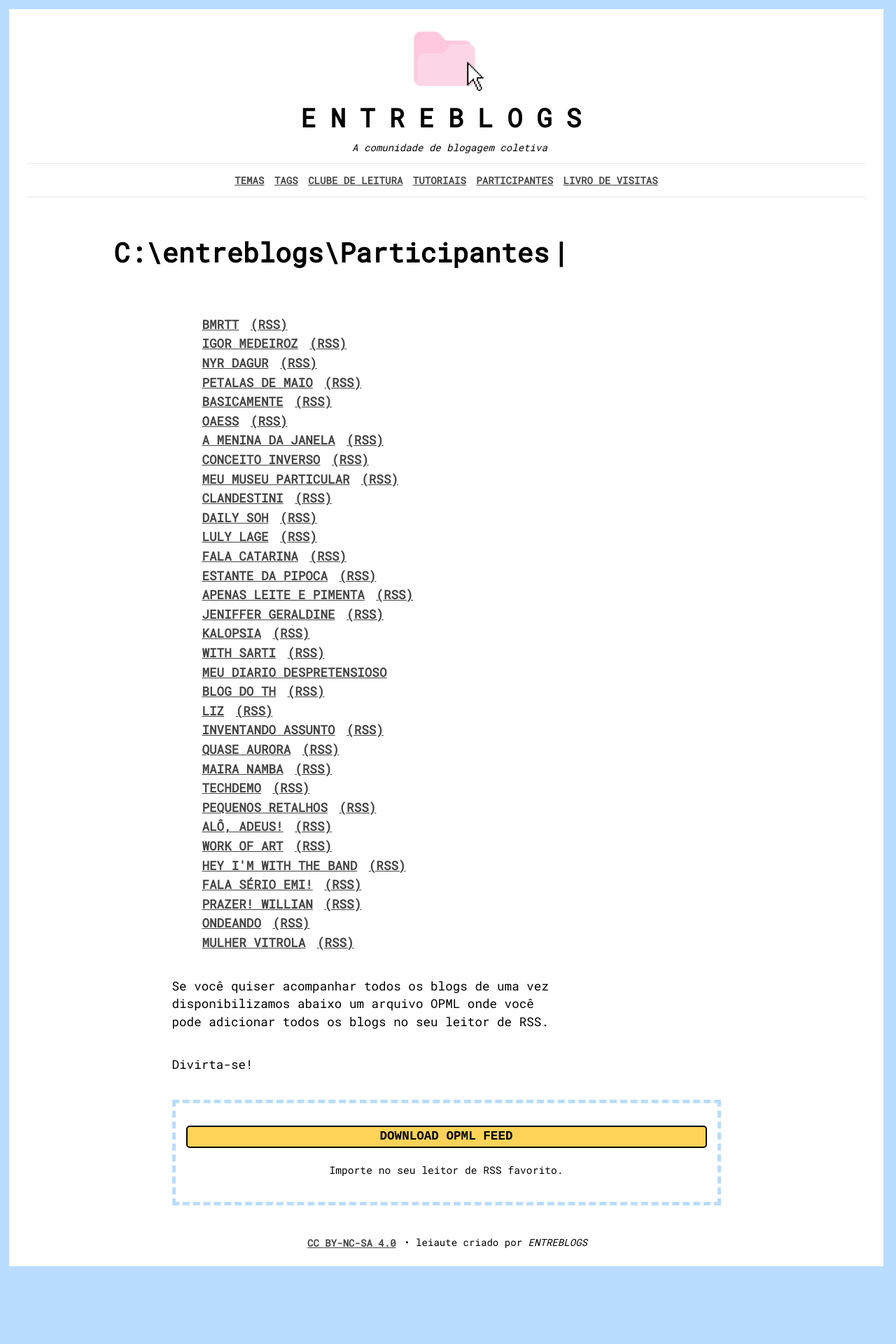
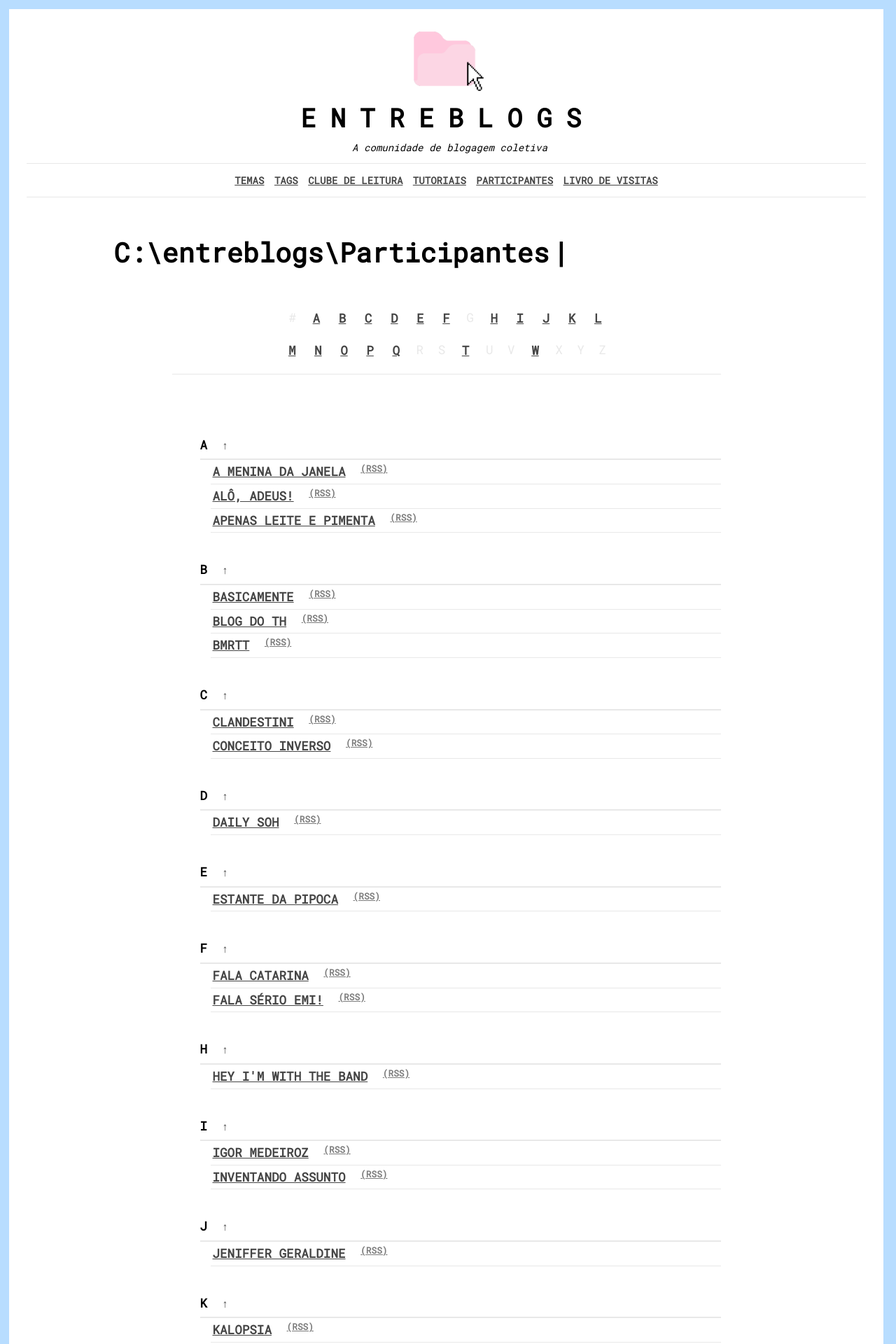
Before and after one commit to bamoretti/entreblogs, a Jekyll site: the page built from participantes.md, in a window 1280 px wide. Shown: the top 1920 px of the page at 70% size. Built offline with Jekyll 4.4.1, drawn with Linux system fonts in a browser that asks for light colours; nearby versions of some CDN libraries; comment, search, counter and statistics services are not loaded; before the commit the page ends 1822 px from its top, so only the background shows below that; some of the changed text lies outside the part shown.

Commit message:
att participantes.md
Refizemos a página de participantes com link alfabético e organização alfabética.

```diff
--- a/_data/livro-de-visitas.yml
+++ b/_data/livro-de-visitas.yml
@@ -1,3 +1,9 @@
+- nome: "TH"
+  site: "https://blogdoth.com.br"
+  data: "17/02/2026"
+  mensagem: |
+    Que lindo que ficou! Parabéns Igor e Bárbara pelo trabalho.
+
 - nome: "Aline Codonho"
   site: "https://inventandoassunto.com"
   data: "16/02/2026"
--- a/_data/participantes.yml
+++ b/_data/participantes.yml
@@ -129,3 +129,7 @@
 - nome: "MULHER VITROLA"
   url: "https://mulhervitrola.com.br/blog/"
   feed: "https://mulhervitrola.com.br/feed/"
+
+- nome: "O (EU) NÃO OBSTANTE"
+  url: "https://oeunaoobstante.bearblog.dev/"
+  feed: "https://oeunaoobstante.bearblog.dev/feed/"
--- a/assets/styles.css
+++ b/assets/styles.css
@@ -138,6 +138,7 @@ main {
 }
 /* -- FINAL Gracinha do cursor piscando -- */
 
+/* -- INÍCIO estilos de tírulos -- */
 h1 { /* ENTREBLOGS */
  font-size: clamp(1.5rem, 3vw, 2.3rem); /* 24–30px */
  font-weight: 700;
@@ -181,7 +182,7 @@ h4 { /* Títulos de postagem e outros títulos de página */
  margin-top: 3rem; /* 10px */
  margin-bottom: 0.63rem; /* 10px */
 }
-/* FINAL dos Estilos de títulos */
+/* -- FINAL estilos de tírulos -- */
 
 /* INÍCIO estilos de citação */
 blockquote {
@@ -217,7 +218,7 @@ blockquote {
 }
 /* FINAL estilos de citação */
 
-/* INÍCIO estilos LISTAS */
+/* INÍCIO estilos LISTAS para os participantes de temas, TAGS e leituras */
 .link-temas {
  display: grid;
  grid-template-columns: repeat(2, 1fr);
@@ -312,7 +313,7 @@ blockquote {
  font-family: var(--fonte-geral);
 }
 /* FINAL estilos LISTA DOS LIVROS */
-/* FINAL estilos LISTAS */
+/* FINAL estilos LISTAS para os participantes de temas, TAGS e leituras */
 
 /* INÍCIO estilos LINKS */
 a:link,
@@ -380,6 +381,10 @@ figcaption {
  margin-top: 10px;       /* Espaço entre a capa e o texto */
  height: auto;
  display: block;
+}
+
+ul {
+ list-style: none;
 }
 /* FINAL estilos gerais */
 
@@ -461,7 +466,7 @@ pre {
 }
 /* FINAL do formulario */
 
-/* FINAL de Código para selos */
+/* INÍCIO de Código para selos */
 .bloco-lateral {
   display: flex;
   flex-direction: row; /* Coloca um ao lado do outro */
@@ -545,12 +550,11 @@ pre {
   display: inline-block;
   padding: 10px 20px;
   background-color: var(--cor-destaque); /* Amarelo */
-  color: #000 !important;    /* Texto preto para contraste */
+  color: var(--cor-texto) !important;    /* Texto preto para contraste */
   text-decoration: none;
   font-family: 'Courier New', Courier, monospace;
   font-weight: bold;
-  border: 2px solid #000;
-
+  border: 2px solid var(--cor-texto);
   transition: all 0.2s;
 }
 
@@ -560,6 +564,49 @@ pre {
   background-color: var(--cor-destaque);
 }
 /* Final botão de download OPML */
+
+/* INÍCIO estilos LISTAS para os participantes de temas, TAGS e leituras */
+.indice-alfabetico{
+ margin-bottom: 30px;
+ text-align: center;
+ font-family: var(--fonte-geral);
+ border-bottom: 1px solid var(--cor-linha);
+ padding-bottom: 10px;
+ line-height: 2.5;
+}
+
+.link-indice {
+ font-weight: bold;
+ margin: 0 5px;
+}
+
+.link-nao-indice {
+margin: 0 5px;
+color: var(--cor-linha);
+cursor: default;
+font-weight: normal;
+}
+
+.seta-topo {
+ text-decoration: none;
+ font-size: 0.95rem;
+ margin-left: 8px;
+}
+
+.blog-letra {
+margin-top: 40px;
+font-weight: bold;
+border-bottom: 2px solid var(--cor-linha);
+font-family: var(--fonte-geral);
+color: var(--cor-texto);
+padding-bottom: 5px;
+}
+
+.blog-rss {
+font-size: 0.8rem;
+opacity: 0.7;
+margin-left: 5px;
+}
 
 /* Ajustes para telas menores */
 @media only screen and (max-width: 40rem) {
--- a/participantes.md
+++ b/participantes.md
@@ -4,18 +4,63 @@ title: Participantes
 description: Listagem dos blogs participantes da comunidade.
 ---
 
-<ul style="list-style:none;">
-  {% for blog in site.data.participantes %}
-    <li>
-      <a href="{{ blog.url }}">{{ blog.nome }}</a>
-      {% if blog.feed != "" %}
-        <a href="{{ blog.feed }}" title="Feed RSS"> (RSS)</a>
+{% assign participantes_ordenados = site.data.participantes | sort: "nome" %}
+
+<div id="topo" class="indice-alfabetico">
+
+  {% comment %} Captura as letras existentes de forma mais segura {% endcomment %}
+  {% assign letras_existentes = "" %}
+  {% for blog in participantes_ordenados %}
+    {% assign primeira = blog.nome | slice: 0 | upcase %}
+    {% assign alfabeto_string = "ABCDEFGHIJKLMNOPQRSTUVWXYZ" %}
+
+    {% if alfabeto_string contains primeira %}
+      {% assign letras_existentes = letras_existentes | append: primeira | append: "," %}
+    {% else %}
+      {% assign letras_existentes = letras_existentes | append: "#" | append: "," %}
+    {% endif %}
+  {% endfor %}
+
+  {% assign alfabeto = "#,A,B,C,D,E,F,G,H,I,J,K,L,M,N,O,P,Q,R,S,T,U,V,W,X,Y,Z" | split: "," %}
+
+  {% for letra in alfabeto %}
+    {% if letras_existentes contains letra %}
+      <a href="#letra-{{ letra }}"  class="link-indice">{{ letra }}</a>
+    {% else %}
+      <span class="link-nao-indice">{{ letra }}</span>
+    {% endif %}
+  {% endfor %}
+</div>
+
+<ul>
+  {% assign grupo_atual = "" %}
+
+  {% for blog in participantes_ordenados %}
+    {% assign char = blog.nome | slice: 0 | upcase %}
+    {% assign alfabeto_string = "ABCDEFGHIJKLMNOPQRSTUVWXYZ" %}
+
+    {% if alfabeto_string contains char %}
+      {% assign grupo_item = char %}
+    {% else %}
+      {% assign grupo_item = "#" %}
+    {% endif %}
+
+    {% if grupo_item != grupo_atual %}
+<li id="letra-{{ grupo_item }}" class="blog-letra">
+        {{ grupo_item }}
+  <a href="#topo" class="seta-topo" title="Voltar ao topo">&#x2191;</a>
+</li>
+      {% assign grupo_atual = grupo_item %}
+    {% endif %}
+
+    <li style="margin-left: 15px; line-height: 1.8; border-bottom: 1px solid var(--cor-linha);">
+  <a href="{{ blog.url }}">{{ blog.nome }}</a>
+      {% if blog.feed and blog.feed != "" %}
+  <a href="{{ blog.feed }}" title="Feed RSS" class="blog-rss"> (RSS)</a>
       {% endif %}
     </li>
   {% endfor %}
 </ul>
-
-
 
 Se você quiser acompanhar todos os blogs de uma vez disponibilizamos abaixo um arquivo OPML onde você pode adicionar todos os blogs no seu leitor de RSS.
 
```
Also changed, not shown: no-whatsapp.md (+2 -4 lines).
